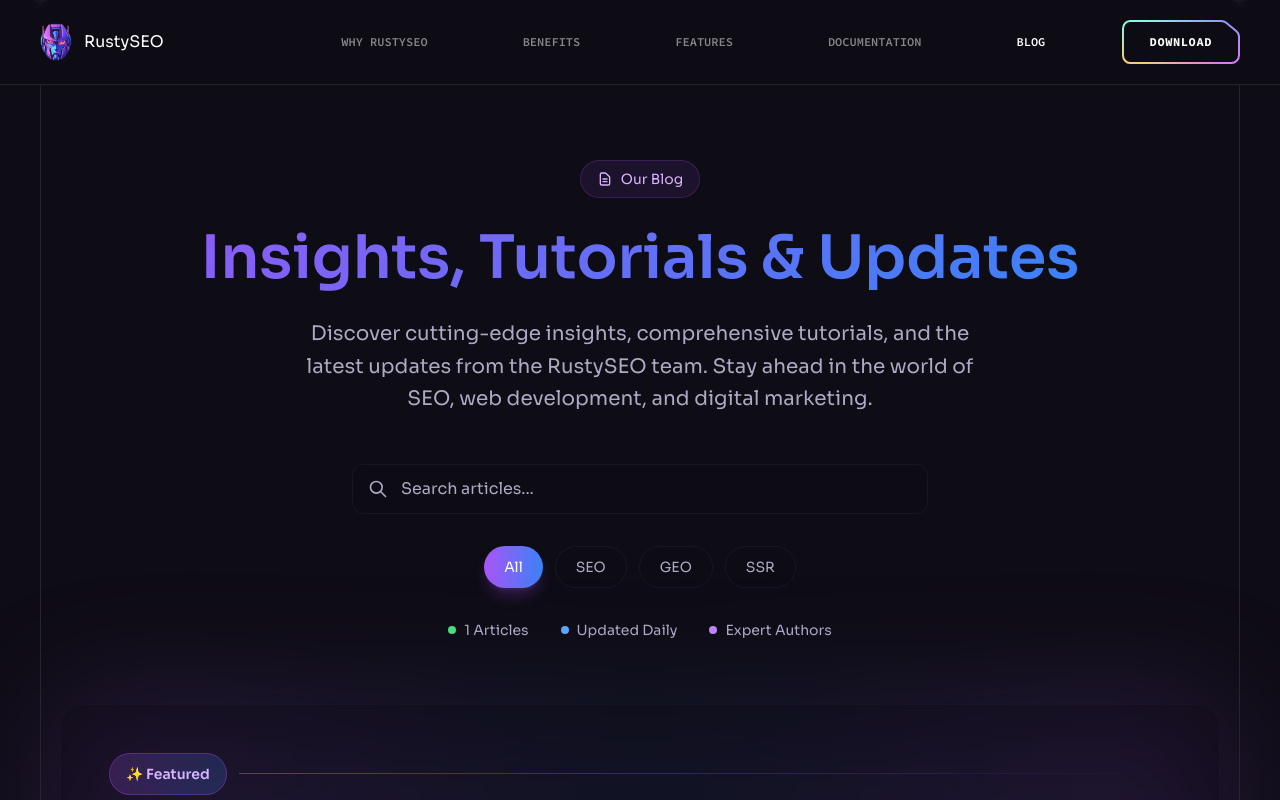
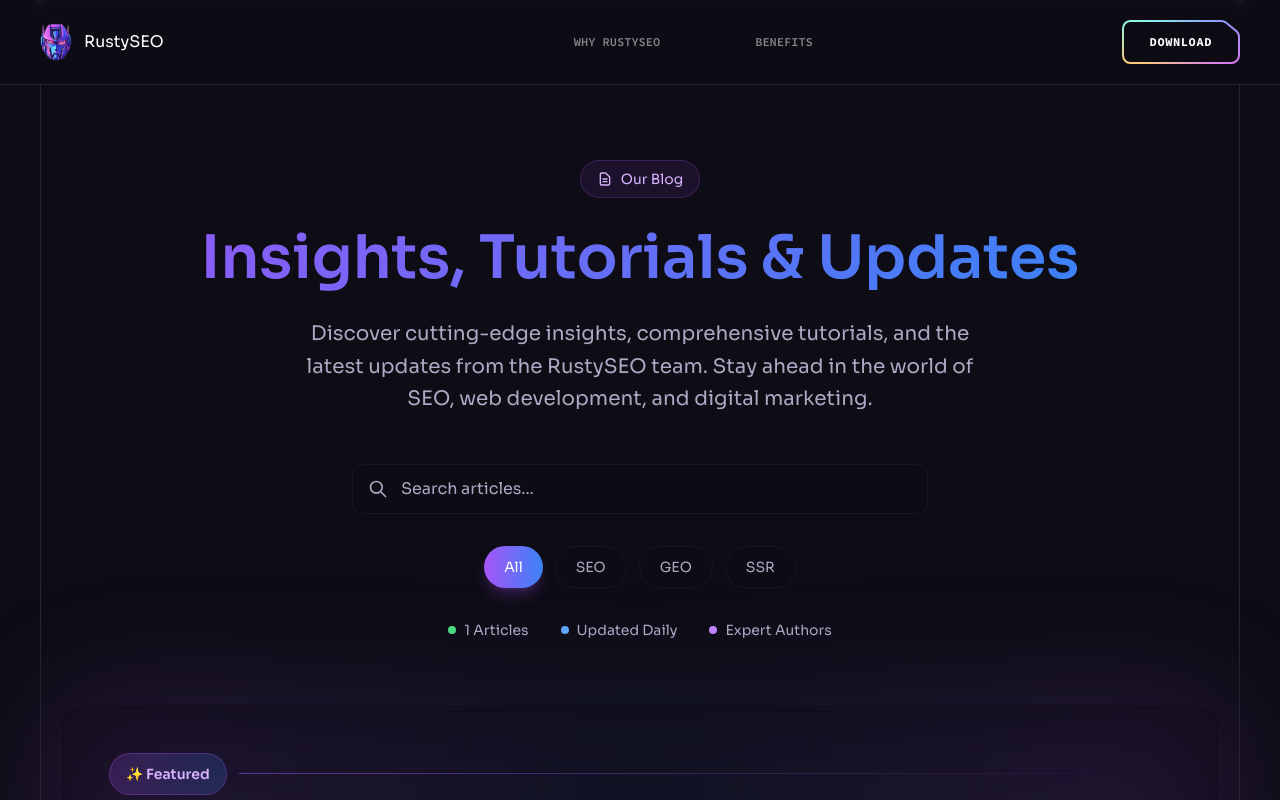
Before and after one commit to mascanho/RustyLanding, a React (Vite) app: page /blog in a window 1280 px wide. Shown: the top 800 px of the page. Built offline with nearby package versions, Linux system fonts and the light colour scheme; no server answers.

Commit message:
Update index.js

```diff
--- a/src/constants/index.js
+++ b/src/constants/index.js
@@ -55,21 +55,21 @@
     title: "Benefits",
     url: "#follow",
   },
-  {
-    id: "2",
-    title: "Features",
-    url: "#how-to-use",
-  },
-  {
-    id: "3",
-    title: "Documentation",
-    url: "/docs",
-  },
-  {
-    id: "4",
-    title: "Blog",
-    url: "/blog",
-  },
+  // {
+  //   id: "2",
+  //   title: "Features",
+  //   url: "#how-to-use",
+  // },
+  // {
+  //   id: "3",
+  //   title: "Documentation",
+  //   url: "/docs",
+  // },
+  // {
+  //   id: "4",
+  //   title: "Blog",
+  //   url: "/blog",
+  // },
   {
     id: "5",
     title: "Download",
```
